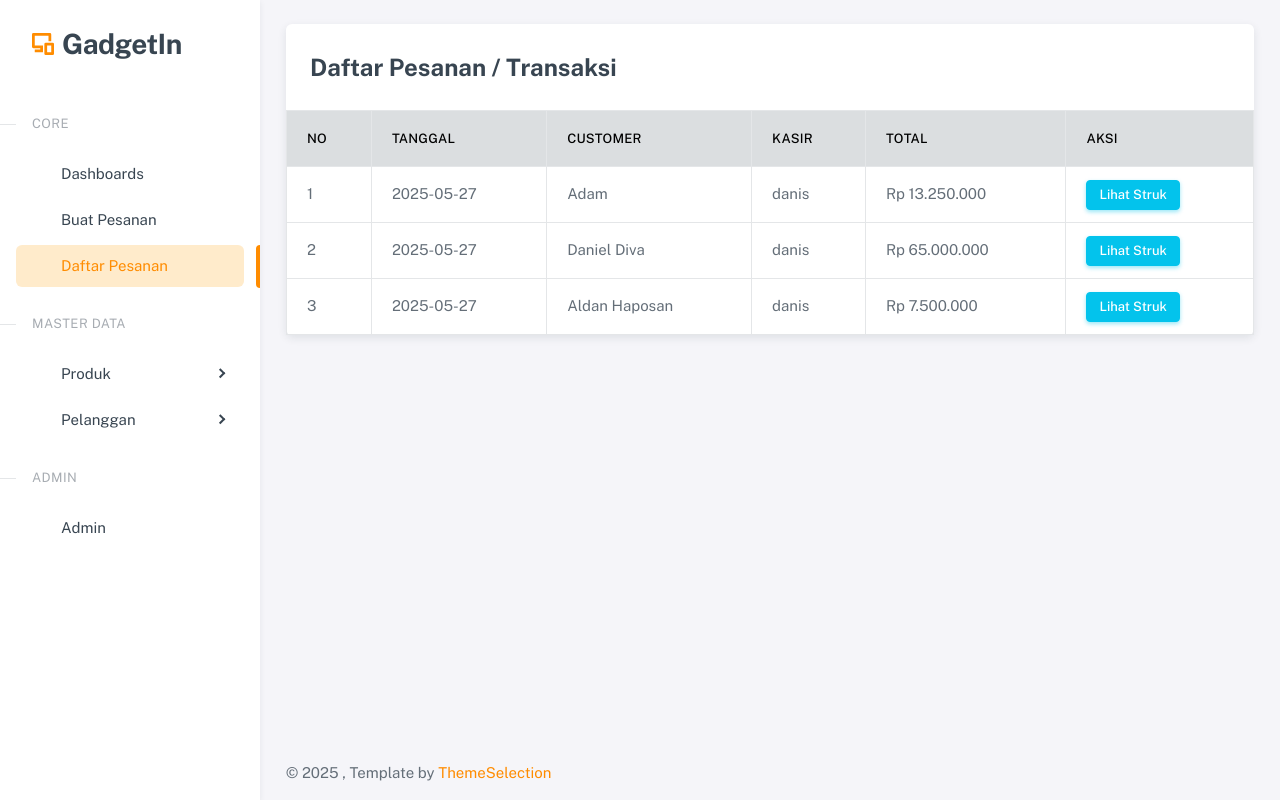
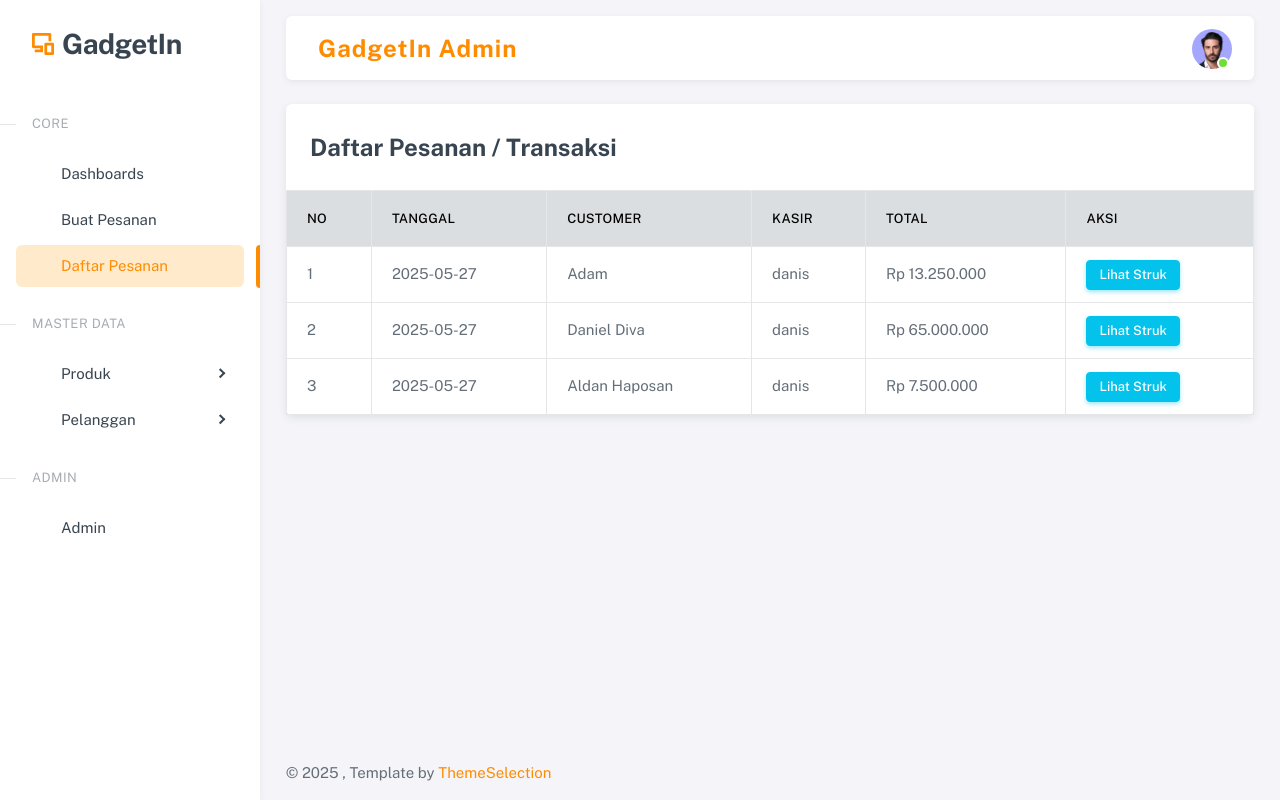
Before and after one commit to theniswara/web-kasir, a PHP site: page /admin/pesanan.php in a window 1280 px wide. Run offline with PHP 8.4, Linux system fonts and the light colour scheme; a user stored in the database is signed in; data comes from the database, SQL or seed files in the repository; some libraries are stand-ins or nearby versions.

Commit message:
Menambahkan navbar

```diff
--- a/admin/pesanan.php
+++ b/admin/pesanan.php
@@ -19,6 +19,95 @@ $transaksi = mysqli_query($conn, $query);
 
 include('includes/header.php');
 ?>
+
+<nav
+  class="layout-navbar container-xxl navbar-detached navbar navbar-expand-xl align-items-center bg-navbar-theme"
+  id="layout-navbar">
+  <div class="layout-menu-toggle navbar-nav align-items-xl-center me-4 me-xl-0 d-xl-none">
+    <a class="nav-item nav-link px-0 me-xl-6" href="javascript:void(0)">
+      <i class="icon-base bx bx-menu icon-md"></i>
+    </a>
+  </div>
+
+  <!-- Brand/Logo -->
+  <a class="navbar-brand fw-bold text-primary d-none d-xl-block me-4" href="index.php" style="font-size:1.5rem; letter-spacing:1px;">
+    <i class="icon-base bx bx-store-alt me-2"></i>GadgetIn Admin
+  </a>
+
+  <!-- Search Bar
+  <form class="d-none d-md-flex flex-grow-1 mx-4" role="search" style="max-width:400px;">
+    <input class="form-control border-0 shadow-sm" type="search" placeholder="Cari produk, kategori..." aria-label="Search">
+    <button class="btn btn-outline-primary ms-2" type="submit"><i class="bx bx-search"></i></button>
+  </form> -->
+
+  <div class="navbar-nav-right d-flex align-items-center justify-content-end" id="navbar-collapse">
+
+    <ul class="navbar-nav flex-row align-items-center ms-md-auto">
+      <!-- Place this tag where you want the button to render. -->
+      <!-- User -->
+      <li class="nav-item navbar-dropdown dropdown-user dropdown">
+        <a
+          class="nav-link dropdown-toggle hide-arrow p-0"
+          href="javascript:void(0);"
+          data-bs-toggle="dropdown">
+          <div class="avatar avatar-online">
+            <img src="assets/img/avatars/1.png" alt class="w-px-40 h-auto rounded-circle" />
+          </div>
+        </a>
+        <ul class="dropdown-menu dropdown-menu-end">
+          <li>
+            <a class="dropdown-item" href="#">
+              <div class="d-flex">
+                <div class="flex-shrink-0 me-3">
+                  <div class="avatar avatar-online">
+                    <img src="assets/img/avatars/1.png" alt class="w-px-40 h-auto rounded-circle" />
+                  </div>
+                </div>
+                <div class="flex-grow-1">
+                  <h6 class="mb-0">John Doe</h6>
+                  <small class="text-body-secondary">Admin</small>
+                </div>
+              </div>
+            </a>
+          </li>
+          <li>
+            <div class="dropdown-divider my-1"></div>
+          </li>
+          <li>
+            <a class="dropdown-item" href="#">
+              <i class="icon-base bx bx-user icon-md me-3"></i><span>My Profile</span>
+            </a>
+          </li>
+          <li>
+            <a class="dropdown-item" href="#">
+              <i class="icon-base bx bx-cog icon-md me-3"></i><span>Settings</span>
+            </a>
+          </li>
+          <li>
+            <a class="dropdown-item" href="#">
+              <span class="d-flex align-items-center align-middle">
+                <i class="flex-shrink-0 icon-base bx bx-credit-card icon-md me-3"></i><span class="flex-grow-1 align-middle">Billing Plan</span>
+                <span class="flex-shrink-0 badge rounded-pill bg-danger">4</span>
+              </span>
+            </a>
+          </li>
+          <li>
+            <div class="dropdown-divider my-1"></div>
+          </li>
+          <li>
+            <a class="dropdown-item" href="../logout.php">
+              <i class="icon-base bx bx-power-off icon-md me-3"></i><span>Log Out</span>
+            </a>
+          </li>
+        </ul>
+      </li>
+      <!--/ User -->
+    </ul>
+  </div>
+</nav>
+
+<!-- / Navbar -->
+
 <!-- Content wrapper -->
 <div class="content-wrapper">
   <div class="container-xxl flex-grow-1 container-p-y">
```
